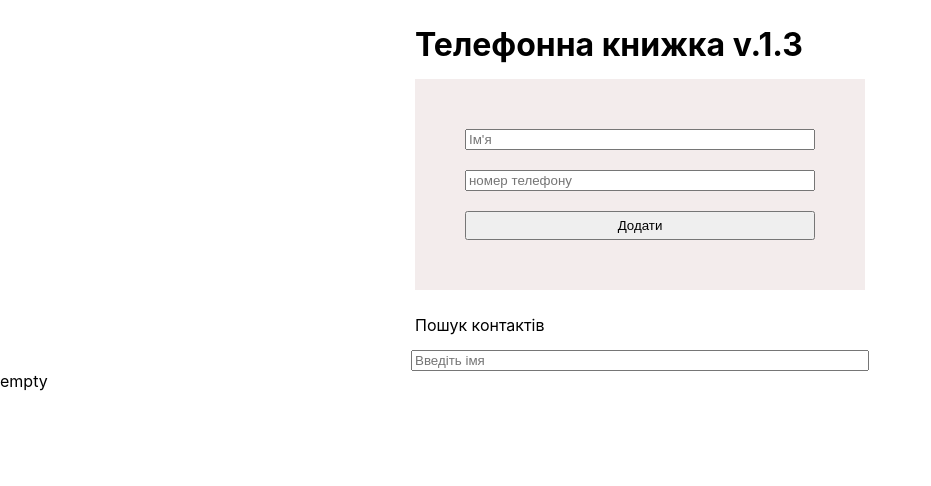
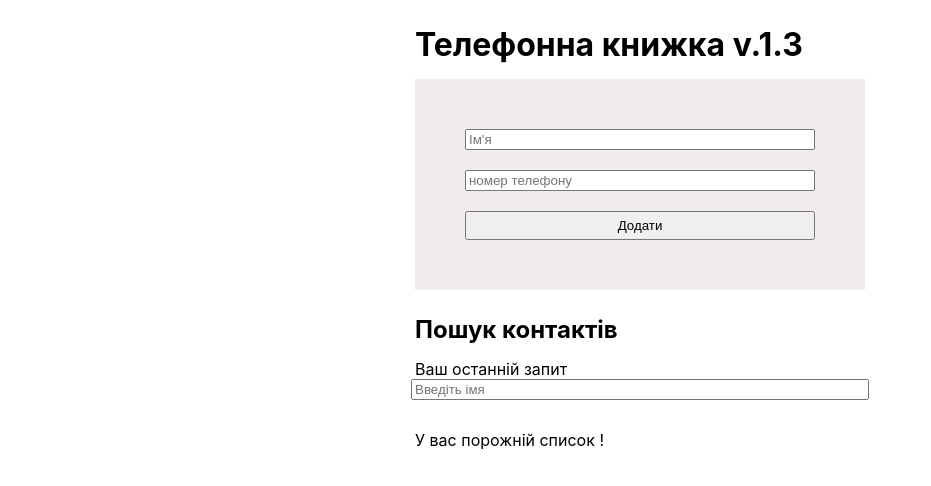
Before and after one commit to ljubik/goit-react-hw-05-phonebook, a React (Create React App) app: page / in a window 1280 px wide. Shown: the top 486 px of the page, without its empty margins (0-931 px from the left). Built offline with nearby package versions, Linux system fonts and the light colour scheme.

Commit message:
clear console logs

```diff
--- a/src/App.js
+++ b/src/App.js
@@ -9,6 +9,7 @@ import Filter from "./components/Filter/Filter";
 // import routes from "./routes";
 import { connect } from "react-redux";
 import addUserAction from "./redux/actions/userAction";
+import filterAction from "./redux/actions/filterAction";
 import actions from './redux/modal/actions';
 
 
@@ -74,6 +75,10 @@ class App extends Component {
     }
   }
 
+  componentWillUnmount(){
+
+  }
+
   toggleModal = () => {
     const { myModal, myChangeModal } = this.props
     console.log(myModal)
@@ -87,7 +92,7 @@ class App extends Component {
       <div className="App">
         <Main title="Телефонна книжка v.1.3"/>
         <ContactForm  getValue={getValue} />
-        <p className="pApp">Пошук контактів </p>
+        <h2 className="pApp">Пошук контактів </h2>
         <Filter filterContact={getValue} />
         <ContactList contacts={getList()} />
         {/* <button onClick={toggleModal}>{`click ${myModal}`}</button> */}
@@ -108,7 +113,7 @@ const mapStateToProps = (store) => {
 const mapDispatchToProps = {
   adnum: addUserAction.addNumber,
   delnum: addUserAction.deleteNumber,
-  filter: addUserAction.filterName,
+  filter: filterAction.filter,
   myChangeModal: actions.changeShowModal,
 };
 
--- a/src/components/ContactList/ContactList.js
+++ b/src/components/ContactList/ContactList.js
@@ -14,24 +14,20 @@ const ContactList = ({ contacts, delnum, filter, filteredContacts }) => {
       {contacts.length > 0 ? (
         <ul className={style.list}>
           {contacts.filter(element => {
-            console.log("----------------",element)
-
             if (!filter) {
-              console.log("+++++++++++",filter)
               return true
             }
-            console.log("==========",filter)
             return element.name.toLowerCase().includes(filter);
-
           }).map((el) => (
             <li key={el.id} >
             <span>{el.name}</span> : <span>{el.tel}</span>
-            {/* <span><button className={style.listBtn} onClick={() => toDelete(el.id)}>Видалити</button></span> */}
             <span><button className={style.listBtn} onClick={() => delnum(el.id)}>Видалити</button></span>
             </li>
           ))}
         </ul>
-      ): "empty"}
+      ): <ul className={style.list}>
+          <li>У вас порожній список !</li>
+        </ul>}
     </>
   );
 };
@@ -50,7 +46,7 @@ ContactList.propTypes = {
 
 
 const mapStateToProps = (store) => {
-  console.log("store contact list", store);
+  // console.log("store contact list", store);
 
   return {
     contacts: store.contacts,
@@ -59,7 +55,6 @@ const mapStateToProps = (store) => {
 };
 
 const mapDispatchToProps = {
-  // filter: userAction.filterName,
   delnum: userAction.deleteNumber,
 };
 
--- a/src/components/Filter/Filter.js
+++ b/src/components/Filter/Filter.js
@@ -11,9 +11,8 @@ class Filter extends Component {
   };
 
   handleChange = (e) => {
-    const { filterContact, filterName} = this.props;
+    const { filterName} = this.props;
     this.setState({ [e.target.name]: e.target.value });
-    // filterContact(e.target);
     filterName(e.target.value);
   };
 
@@ -21,6 +20,8 @@ class Filter extends Component {
     const { handleChange } = this;
     const { filter} = this.props;
     return (
+      <>
+      <div className={style.filter}>Ваш останній запит {filter} </div>
       <input
         className={style.filter}
         onInput={handleChange}
@@ -29,6 +30,7 @@ class Filter extends Component {
         placeholder="Введіть імя"
         defaultValue={filter}
       />
+      </>
     );
   }
 }
```
